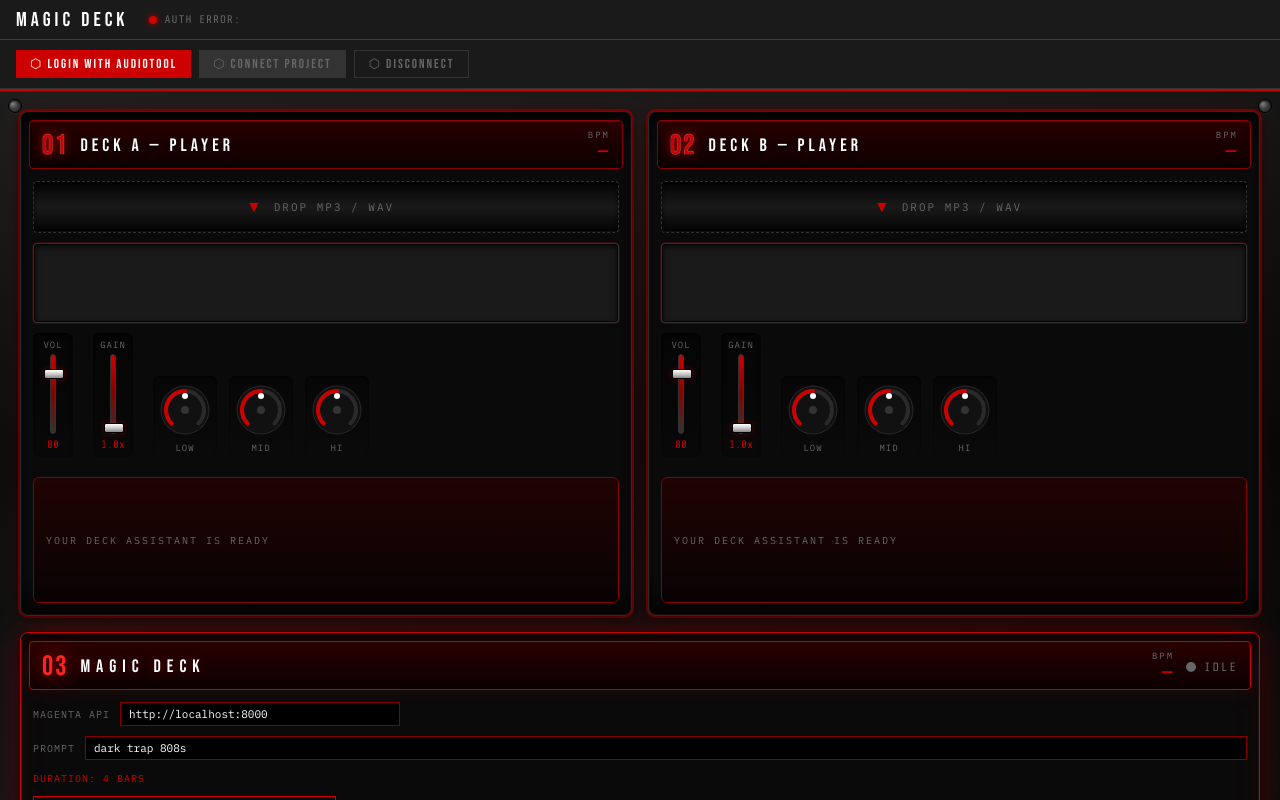
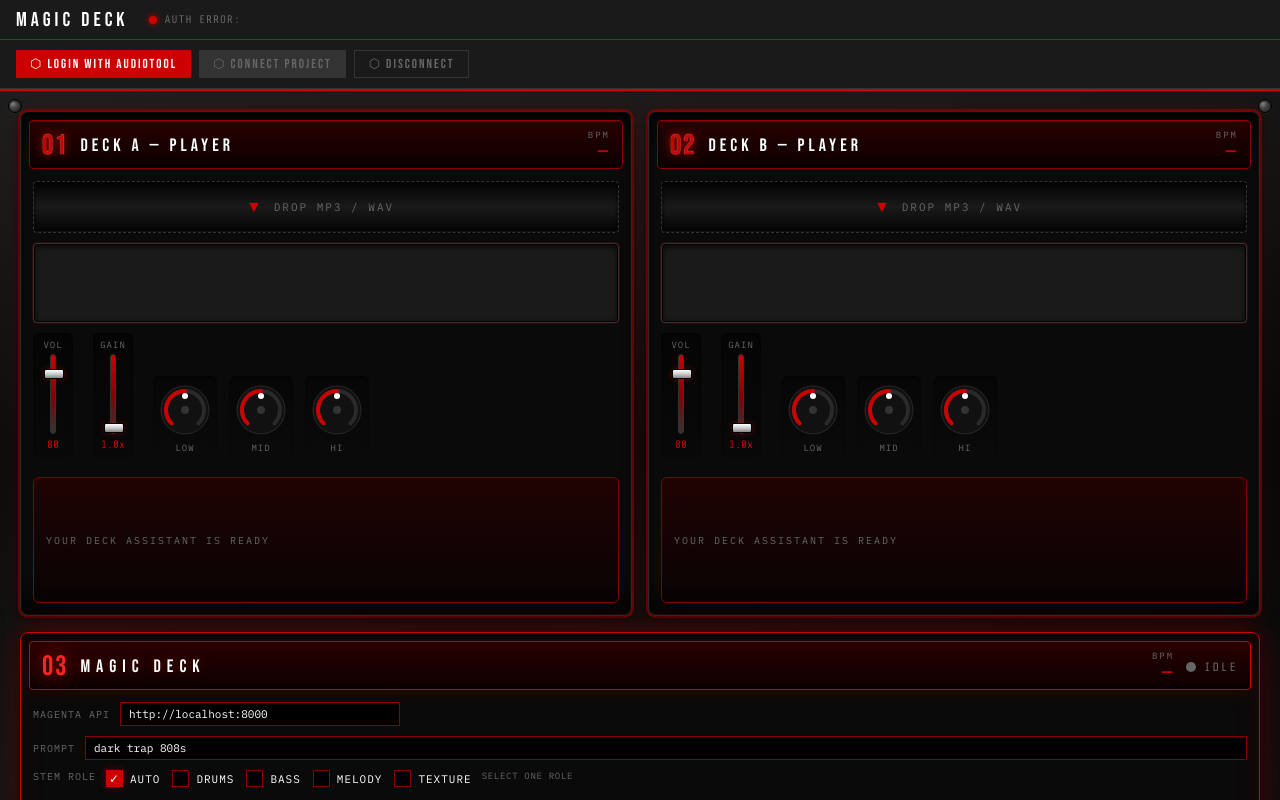
Before and after one commit to TarcanGul/magic-deck, a website built with Vite: page nexus-app/index.html in a window 1280 px wide. Built offline with nearby package versions, Linux system fonts and the light colour scheme; what @audiotool/nexus would draw is missing.

Commit message:
add selectable magic stem roles

```diff
--- a/nexus-app/index.html
+++ b/nexus-app/index.html
@@ -194,6 +194,32 @@
             <label class="magic-config-label">PROMPT</label>
             <input type="text" id="magic-prompt" class="magic-input magic-prompt" value="dark trap 808s" />
           </div>
+          <div class="magic-config-row magic-role-row">
+            <span class="magic-config-label">STEM ROLE</span>
+            <div class="magic-role-options" role="radiogroup" aria-label="Generated stem role">
+              <label class="magic-toggle" for="magic-role-auto">
+                <input type="radio" id="magic-role-auto" name="magic-stem-role" value="auto" class="magic-toggle-input" checked />
+                <span class="magic-toggle-box" aria-hidden="true"></span><span>AUTO</span>
+              </label>
+              <label class="magic-toggle" for="magic-role-drums">
+                <input type="radio" id="magic-role-drums" name="magic-stem-role" value="drums" class="magic-toggle-input" />
+                <span class="magic-toggle-box" aria-hidden="true"></span><span>DRUMS</span>
+              </label>
+              <label class="magic-toggle" for="magic-role-bass">
+                <input type="radio" id="magic-role-bass" name="magic-stem-role" value="bass" class="magic-toggle-input" />
+                <span class="magic-toggle-box" aria-hidden="true"></span><span>BASS</span>
+              </label>
+              <label class="magic-toggle" for="magic-role-melody">
+                <input type="radio" id="magic-role-melody" name="magic-stem-role" value="melody" class="magic-toggle-input" />
+                <span class="magic-toggle-box" aria-hidden="true"></span><span>MELODY</span>
+              </label>
+              <label class="magic-toggle" for="magic-role-texture">
+                <input type="radio" id="magic-role-texture" name="magic-stem-role" value="texture" class="magic-toggle-input" />
+                <span class="magic-toggle-box" aria-hidden="true"></span><span>TEXTURE</span>
+              </label>
+            </div>
+            <span class="magic-toggle-hint">SELECT ONE ROLE</span>
+          </div>
           <div class="magic-duration-label">DURATION: 4 BARS</div>
           <button class="btn-generate" id="btn-generate">⬡ GENERATE FROM LIVE AUDIO</button>
           <div class="magic-playback-row">
--- a/nexus-app/src/main.ts
+++ b/nexus-app/src/main.ts
@@ -26,6 +26,7 @@ interface DeckState {
 type DeckPrefix = 'd1' | 'd2' | 'd3'
 type WaveformDeckIndex = 0 | 1 | 2
 type EqBand = 'hi' | 'mid' | 'low'
+type StemRole = 'auto' | 'drums' | 'bass' | 'melody' | 'texture'
 interface ReferenceAudio {
   blob: Blob
   fileName: string
@@ -126,6 +127,9 @@ const btnGenerate = el<HTMLButtonElement>('btn-generate')
 const magicDot = el<HTMLSpanElement>('magic-dot')
 const magicStatusLabel = el<HTMLSpanElement>('magic-status-label')
 const magicPrompt = el<HTMLInputElement>('magic-prompt')
+const magicStemRoleInputs = Array.from(
+  document.querySelectorAll<HTMLInputElement>('input[name="magic-stem-role"]'),
+)
 const magicWaveform = el<HTMLCanvasElement>('magic-waveform')
 
 // ── Status helpers ────────────────────────────────────────────────────────────
@@ -1289,6 +1293,20 @@ function describeMagentaError(error: unknown) {
 }
 
 // ── MAGENTA ───────────────────────────────────────────────────────────────────
+function selectedMagicStemRole(): StemRole {
+  const selected = magicStemRoleInputs.find((input) => input.checked)?.value
+  if (selected === 'drums' || selected === 'bass' || selected === 'melody' || selected === 'texture') {
+    return selected
+  }
+  return 'auto'
+}
+
+function setMagicStemRoleDisabled(disabled: boolean) {
+  magicStemRoleInputs.forEach((input) => {
+    input.disabled = disabled
+  })
+}
+
 async function generateMagicAudio() {
   const promptText = magicPrompt.value.trim()
   if (!promptText) { setMagicStatus('error', 'PROMPT REQUIRED'); setTimeout(() => setMagicStatus('idle', 'IDLE'), 3000); return }
@@ -1303,7 +1321,10 @@ async function generateMagicAudio() {
     return
   }
 
-  setMagicStatus('generating', 'PREPARING AUDIO CAPTURE'); btnGenerate.disabled = true
+  const stemRole = selectedMagicStemRole()
+  setMagicStatus('generating', 'PREPARING AUDIO CAPTURE')
+  btnGenerate.disabled = true
+  setMagicStemRoleDisabled(true)
   try {
     await ensureLiveAudioCapture()
     const reference = await captureReferenceAudio(generationBpm)
@@ -1312,7 +1333,7 @@ async function generateMagicAudio() {
     form.append('prompt', promptText)
     form.append('duration_bars', String(MAGIC_DURATION_BARS))
     form.append('bpm', String(generationBpm))
-    form.append('stem_role', 'auto')
+    form.append('stem_role', stemRole)
     form.append('avoid_clash', 'true')
 
     setMagicStatus('generating', `MAGENTA ← ${reference.sourceLabel}`)
@@ -1364,7 +1385,10 @@ async function generateMagicAudio() {
     setMagicStatus('error', message.toUpperCase().slice(0, 48))
     setTimeout(() => setMagicStatus('idle', 'IDLE'), 4000)
   }
-  finally { btnGenerate.disabled = false }
+  finally {
+    btnGenerate.disabled = false
+    setMagicStemRoleDisabled(false)
+  }
 }
 
 // ── DROP ZONES ────────────────────────────────────────────────────────────────
--- a/nexus-app/src/style.css
+++ b/nexus-app/src/style.css
@@ -284,10 +284,52 @@ html, body { height: 100%; overflow: hidden; background: var(--black); color: va
 .status-label-magic { font-family: var(--font-live); font-size: 12px; letter-spacing: 2px; color: var(--grey-text); }
 
 .magic-config-row { display: flex; align-items: center; gap: 10px; }
+.magic-role-row { align-items: flex-start; flex-wrap: wrap; }
 .magic-config-label { font-family: var(--font-data); font-size: 10px; color: var(--grey-text); letter-spacing: 1px; white-space: nowrap; flex-shrink: 0; }
 .magic-input { flex: 1; background: var(--black); border: 1px solid var(--red-dim); color: var(--white); font-family: var(--font-data); font-size: 11px; padding: 4px 8px; outline: none; max-width: 280px; }
 .magic-prompt { max-width: none; }
 .magic-input:focus { border-color: var(--red); box-shadow: 0 0 8px var(--red-glow2); }
+.magic-role-options { display: flex; align-items: center; gap: 12px; flex-wrap: wrap; }
+.magic-toggle {
+  display: inline-flex;
+  align-items: center;
+  gap: 7px;
+  color: var(--white);
+  font-family: var(--font-data);
+  font-size: 11px;
+  letter-spacing: 1px;
+  cursor: pointer;
+}
+.magic-toggle-input {
+  position: absolute;
+  width: 1px;
+  height: 1px;
+  opacity: 0;
+}
+.magic-toggle-box {
+  width: 17px;
+  height: 17px;
+  display: grid;
+  place-items: center;
+  border: 1px solid var(--red-dim);
+  background: var(--black);
+  box-shadow: inset 0 0 5px rgba(0,0,0,0.8);
+}
+.magic-toggle-input:checked + .magic-toggle-box {
+  border-color: var(--red);
+  background: var(--red);
+  box-shadow: 0 0 9px var(--red-glow);
+}
+.magic-toggle-input:checked + .magic-toggle-box::after {
+  content: '✓';
+  color: var(--white);
+  font-size: 12px;
+  line-height: 1;
+}
+.magic-toggle-input:focus-visible + .magic-toggle-box { outline: 2px solid var(--white); outline-offset: 2px; }
+.magic-toggle-input:disabled + .magic-toggle-box,
+.magic-toggle-input:disabled ~ span { opacity: 0.45; cursor: not-allowed; }
+.magic-toggle-hint { color: var(--grey-text); font: 9px var(--font-data); letter-spacing: 0.7px; }
 .magic-duration-label { min-height: 16px; font-family: var(--font-data); font-size: 10px; color: var(--red); letter-spacing: 1px; display: flex; align-items: center; }
 
 .btn-generate { font-family: var(--font-header); font-size: 16px; letter-spacing: 4px; padding: 8px 24px; background: transparent; border: 1px solid var(--red); color: var(--red); cursor: pointer; align-self: flex-start; transition: all 0.15s; position: relative; overflow: hidden; }
```
